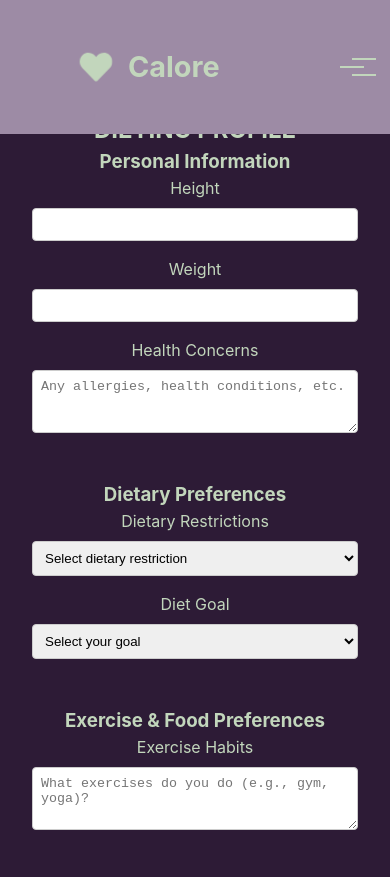
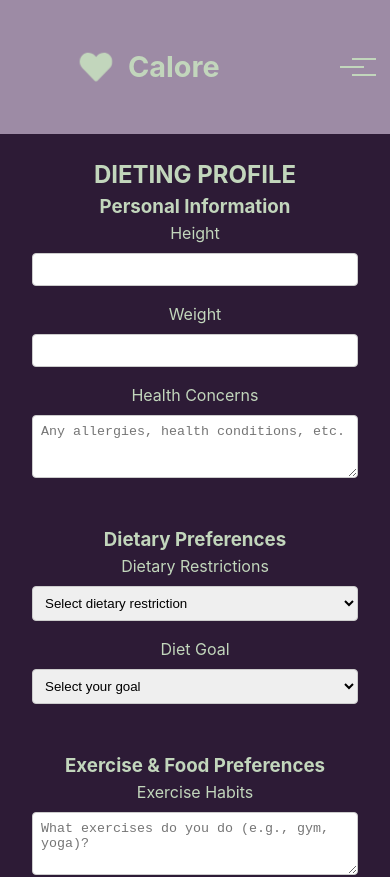
Before and after one commit to intojhanurag/Igdtudw, a React (Vite) app in the folder frontend/: page /userinput in a window 390 px wide. Shown: the top 877 px of the page. Built offline with nearby package versions, Linux system fonts and the light colour scheme; sample sign-in values are in the browser's storage.

Commit message:
user input

```diff
--- a/frontend/src/components/Header.css
+++ b/frontend/src/components/Header.css
@@ -107,6 +107,9 @@
 
     .title {
       font-size: 1.2rem;
+    }
+    .nav-left{
+      justify-content: flex-start;
     }
   }
 
@@ -334,7 +337,13 @@
         margin: 0;
       }
     }
+    /* @media (max-width:768px) {
+      .title{
+        margin-right:15px
+      }
 
+    }
+   */
     /* Add overlay when menu is open */
     .nav-menu.open::before {
       content: '';
--- a/frontend/src/components/UserInput.css
+++ b/frontend/src/components/UserInput.css
@@ -90,3 +90,11 @@
   background-color: var(--background);
   color: var(--text-primary);
 }
+@media (max-width:768px) {
+  .profile-heading{
+    margin-top: 45px;
+
+  }
+
+
+}
```
